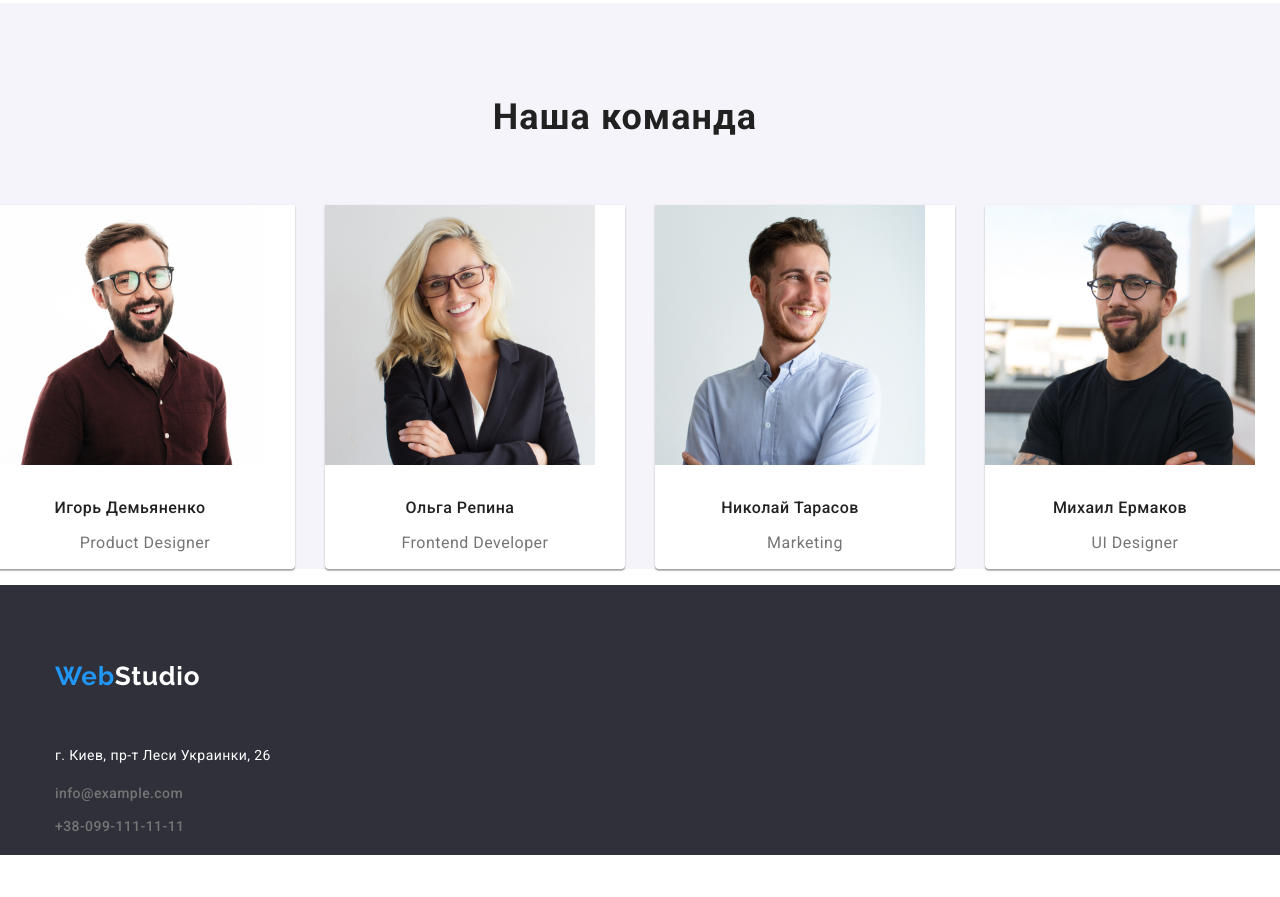
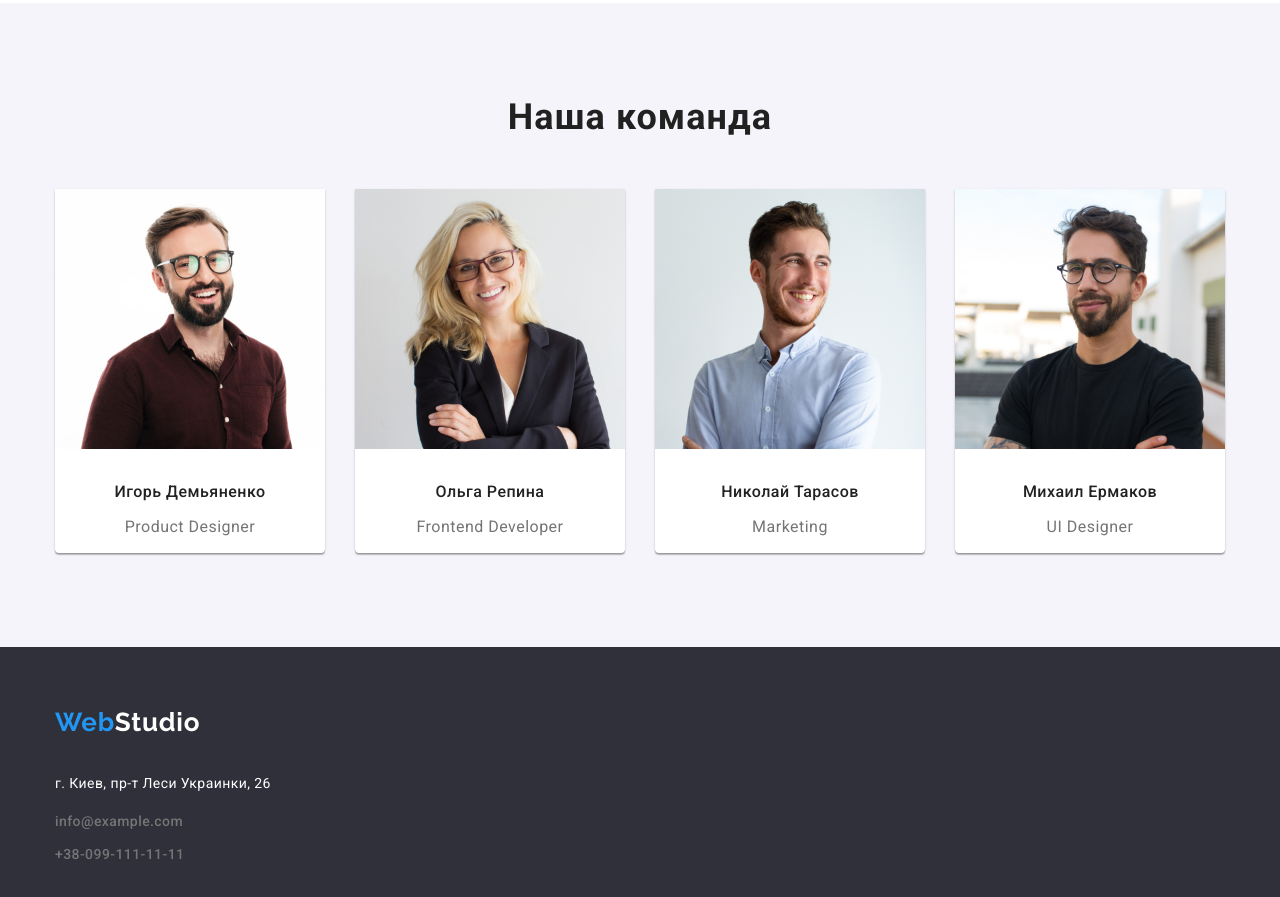
Before and after one commit to 4eptnk/goit-markup-hw-03, a plain HTML site: page index.html in a window 1280 px wide. Shown: the part 1497-2394 px from the top of the page. Before the commit the page ends 2352 px from the top, so only its background shows below. Drawn offline with nearby package versions, Linux system fonts and the light colour scheme.

Commit message:
правки

```diff
--- a/Style/style.css
+++ b/Style/style.css
@@ -13,6 +13,7 @@ html *,
   --bcg-main-color: #2f303a;
 }
 ul {
+  margin: 0px;
   padding-inline-start: 0px;
 }
 body {
@@ -281,6 +282,7 @@ header {
 /* our command */
 .container.cmd {
   padding: 0px;
+  padding-bottom: 94px;
 }
 .our-command {
   background-color: #f5f4fa;
@@ -327,8 +329,11 @@ header {
   letter-spacing: 0.03em;
   color: var(--main-text-color);
 }
-.cmd.container :not(:last-child) {
+.wrk-container {
   margin-right: 30px;
+}
+.wrk-container:last-child {
+  margin-right: 0px;
 }
 /* footer */
 .container.footer {
@@ -357,12 +362,16 @@ header {
   letter-spacing: 0.03em;
   color: var(--main-title-color);
 }
+.footer-box {
+  margin-top: -16px;
+}
 .footer-logo {
   margin-top: 60px;
-}
-.footer-address {
-  margin-top: 20px;
 }
 .contacts.footer {
   margin-top: 9px;
 }
+.ftr-address {
+  margin-top: 20px;
+  margin-bottom: 60px;
+}
--- a/index.html
+++ b/index.html
@@ -127,6 +127,7 @@
           <ul class="wrk-section">
             <li class="wrk-container">
               <img
+                class="image"
                 src="./photo/работник 1 (1).jpg"
                 width="270"
                 alt="Игорь Демьяненко"
@@ -136,6 +137,7 @@
             </li>
             <li class="wrk-container">
               <img
+                class="image"
                 src="./photo/работник 1 (4).jpg"
                 width="270"
                 alt="Ольга Репина"
@@ -145,6 +147,7 @@
             </li>
             <li class="wrk-container">
               <img
+                class="image"
                 src="./photo/работник 1 (3).jpg"
                 width="270"
                 alt="Николай Тарасов"
@@ -154,6 +157,7 @@
             </li>
             <li class="wrk-container">
               <img
+                class="image"
                 src="./photo/работник 1 (2).jpg"
                 width="270"
                 alt="Михаил Ермаков"
@@ -170,14 +174,14 @@
 
     <footer class="footer-section">
       <div class="container footer">
-        <ul>
+        <ul class="foote-box">
           <li class="footer-logo">
             <a class="logo footer" href="#" lang="en">
               <span class="web">Web</span>Studio
             </a>
           </li>
         </ul>
-        <ul>
+        <ul class="ftr-address">
           <li class="footer-address">
             <p class="address">г. Киев, пр-т Леси Украинки, 26</p>
           </li>
```
